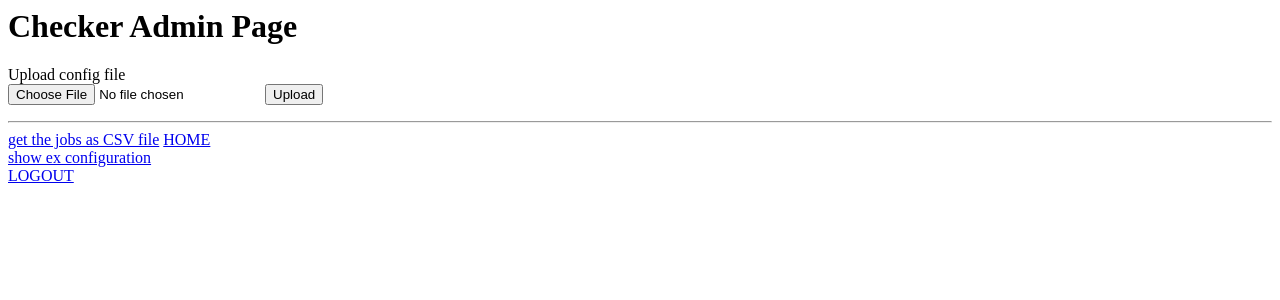
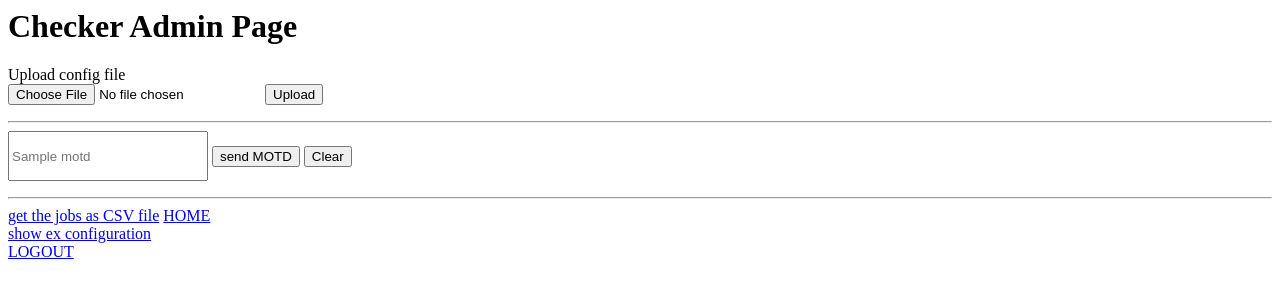
Before and after one commit to cnoam/technion-iem-ds_lab, a Flask app: template serverpkg/templates/admin.html in a window 1280 px wide. Shown: the top 300 px of the page. Run offline with Flask 2, Linux system fonts and the light colour scheme; the template is opened without the code that fills it: most values are stand-ins (such as "Sample title", 1, 10 or a date in 2020); parts of the project's set-up code (start-up, migrations or seed data) failed here and were passed over.

Commit message:
Add Message Of the Day
A message can be added from the admin page. If added it is stored in /logs/motd and shown in /index and /upload

Clearing the message deletes the motd file.

```diff
--- a/serverpkg/server.py
+++ b/serverpkg/server.py
@@ -2,6 +2,8 @@
 # It will not work on Windows
 import os
 import sys
+
+from .motd import Motd
 
 if sys.version_info.major != 3:
     raise Exception("must use python 3")
@@ -119,7 +121,7 @@ def unauthorized_message(e):
 # ---------------------------------
 @app.route('/',methods = ['GET'])
 def index():
-    return render_template('index.html', running_locally = _running_on_dev_machine())
+    return render_template('index.html', running_locally=_running_on_dev_machine(),  motd = Motd().get_message())
 
 
 @app.route('/status', methods=['GET'])
@@ -144,7 +146,8 @@ def handle_submission(course,ex_type, number):
         return render_template('upload_homework.html',
                                file_types=str(ALLOWED_EXTENSIONS),
                                course_number=course, hw_number=number,
-                               num_jobs_running=_job_status_db.num_running_jobs())
+                               num_jobs_running=_job_status_db.num_running_jobs(),
+                               motd=Motd().get_message())
 
     if _job_status_db.num_running_jobs() >= MAX_CONCURRENT_JOBS:
         return "Busy! try again in a few seconds.", HTTPStatus.SERVICE_UNAVAILABLE
--- a/serverpkg/templates/admin.html
+++ b/serverpkg/templates/admin.html
@@ -18,6 +18,14 @@ Upload config file
     </form>
 
 <hr>
+<!--  add message that will appear as header in pages seen by users -->
+<form action="" method="post">
+    <input type="text" cols= 80 style="width:200px; height:50px;"  placeholder="{{motd}}" name="motd" value="{{request.form.motd_header }}">
+    <input class="btn btn-default" type="submit" name="set" value="send MOTD">
+    <input class="btn btn-default" type="submit" name="reset" value="Clear">
+</form>
+
+<hr>
 <a href="./jobs_as_csv">get the jobs as CSV file</a>
 <a href="./">HOME</a><br>
 <a href="./admin/show_ex_config"> show ex configuration</a><br>
--- a/serverpkg/templates/index.html
+++ b/serverpkg/templates/index.html
@@ -1,5 +1,11 @@
 <html>
 <H1>Automatic homework checker</H1>
+
+
+{% if motd is not none %}
+    <hr><p style="color: crimson">{{ motd }}</p> <hr><br>
+{% endif %}
+
 <br> This system is under development. <br>
 <p> Please report bugs to <a href="mailto://cnoam@technion.ac.il">Noam</a> </p>
 <br>
--- a/serverpkg/templates/upload_homework.html
+++ b/serverpkg/templates/upload_homework.html
@@ -12,6 +12,11 @@
 <html>
 <body>
     <title>Upload your homework for self checking</title>
+
+    {% if motd is not none %}
+        <hr><p style="color: crimson">{{ motd }}</p> <hr><br>
+    {% endif %}
+
     <h1>Course {{course_number}}: Upload new File for exercise {{hw_number}}</h1>
     <p>This tool accepts ONLY files of type {{file_types}} with a size limit of 15MB.</p>
     After uploading, the server will run the checker with your file. <br>
```
Also changed, not shown: serverpkg/admin.py (+9 -2 lines).
